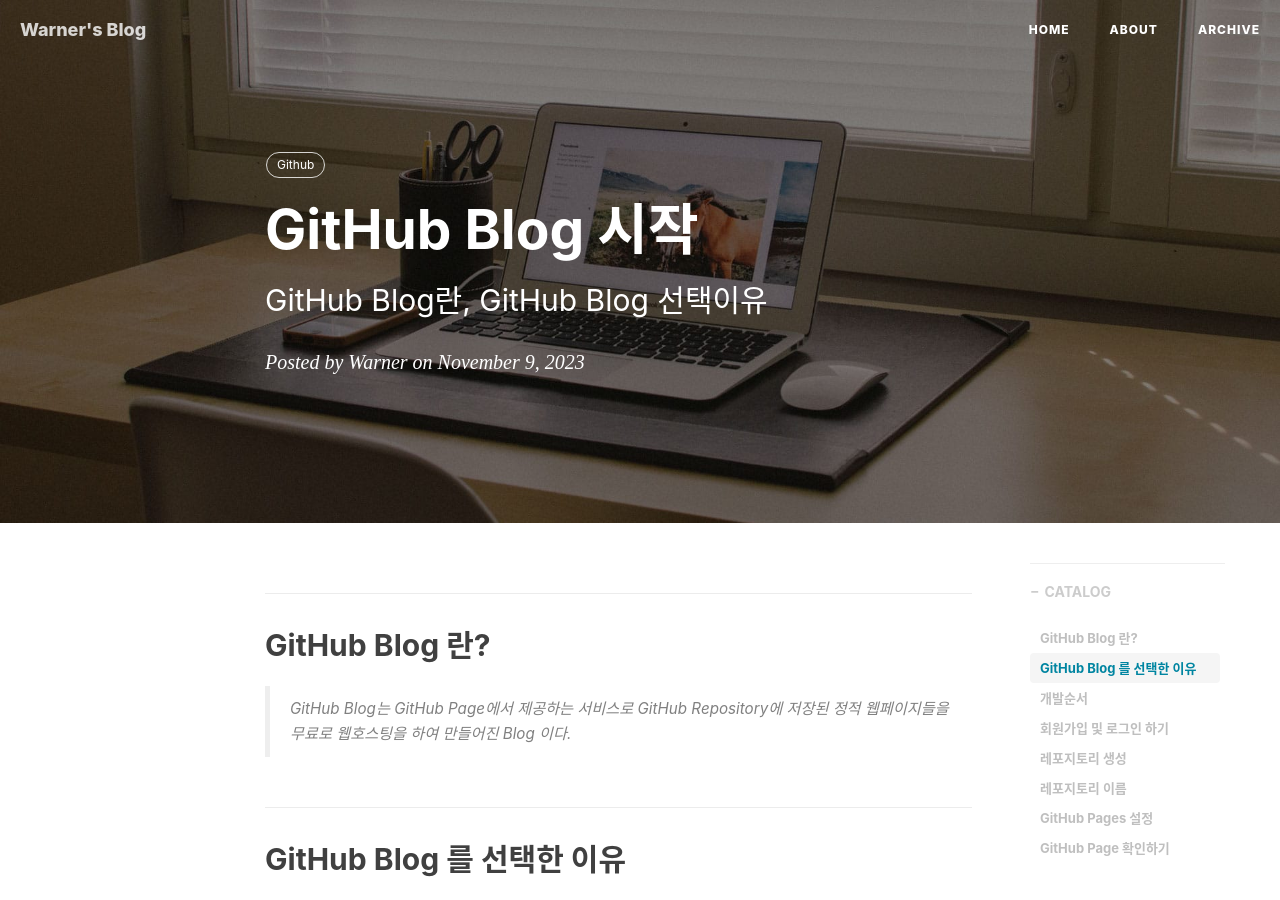
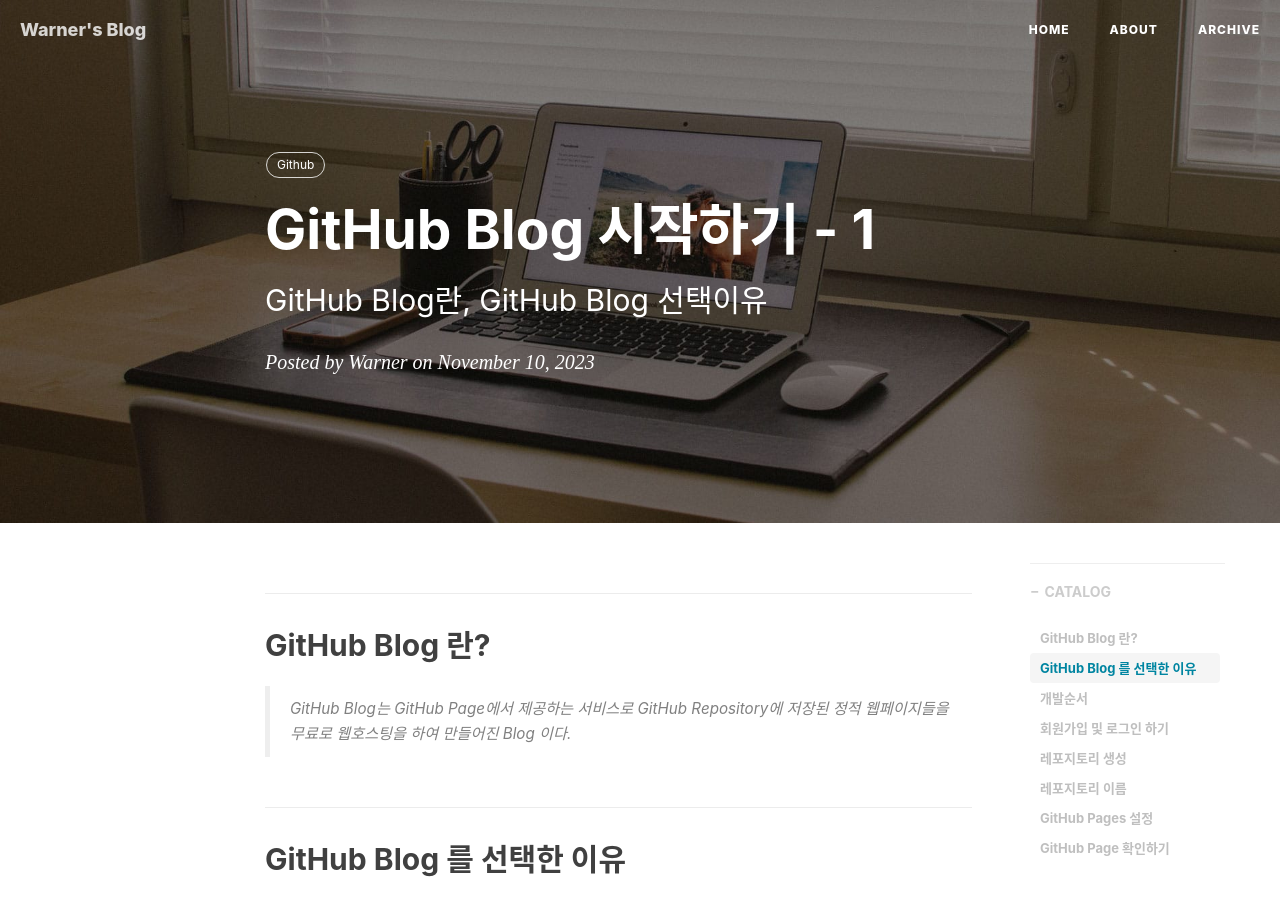
Before and after one commit to leeheeweon/leeheeweon.github.io, a Jekyll site: the page built from _posts/2023-11-10-start-github-blog.md, in a window 1280 px wide and 900 px high. Built offline with Jekyll 4.4.1, drawn with Linux system fonts in a browser that asks for light colours; nearby versions of some CDN libraries; comment, search, counter and statistics services are not loaded; some of the changed text lies outside the part shown.

Commit message:
제목 수정

```diff
--- a/_posts/2023-11-10-start-github-blog.md
+++ b/_posts/2023-11-10-start-github-blog.md
@@ -1,8 +1,8 @@
 ---
 layout: post
-title: GitHub Blog 시작
+title: GitHub Blog 시작하기 - 1
 subtitle: GitHub Blog란,  GitHub Blog 선택이유
-date: 2023-11-09
+date: 2023-11-10
 author: Warner
 header-img: img/bg/home-bg-o.jpg
 catalog: true
@@ -58,4 +58,5 @@ GitHub Blog가 가장 개발자 스럽다고 느꼈다.
 ![github6.png](/img/post/2023-11-10/github6.png)
 
 GitHub Blog의 기본 세팅이 끝났습니다.
+
 2편에서 계속
```
